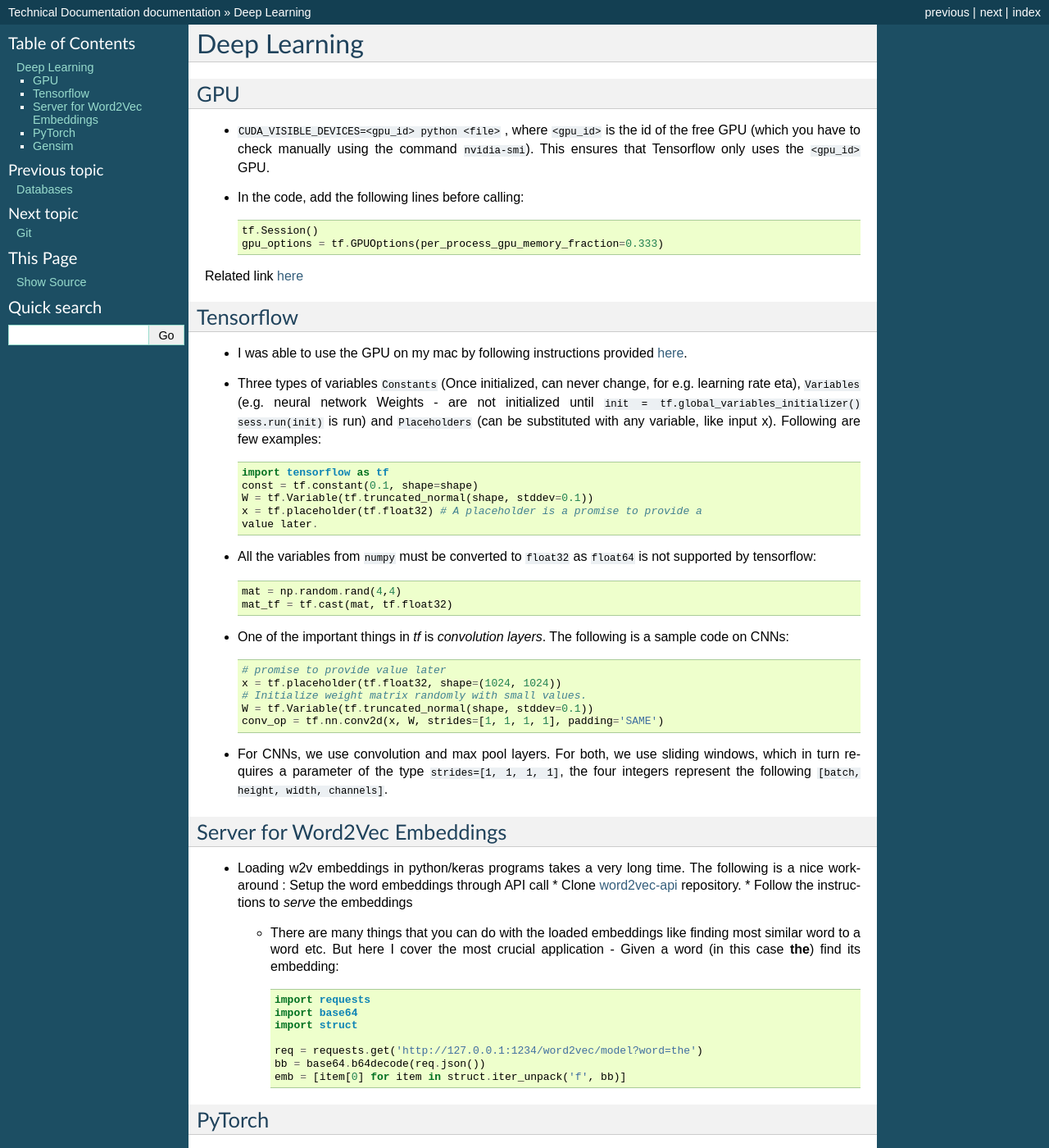
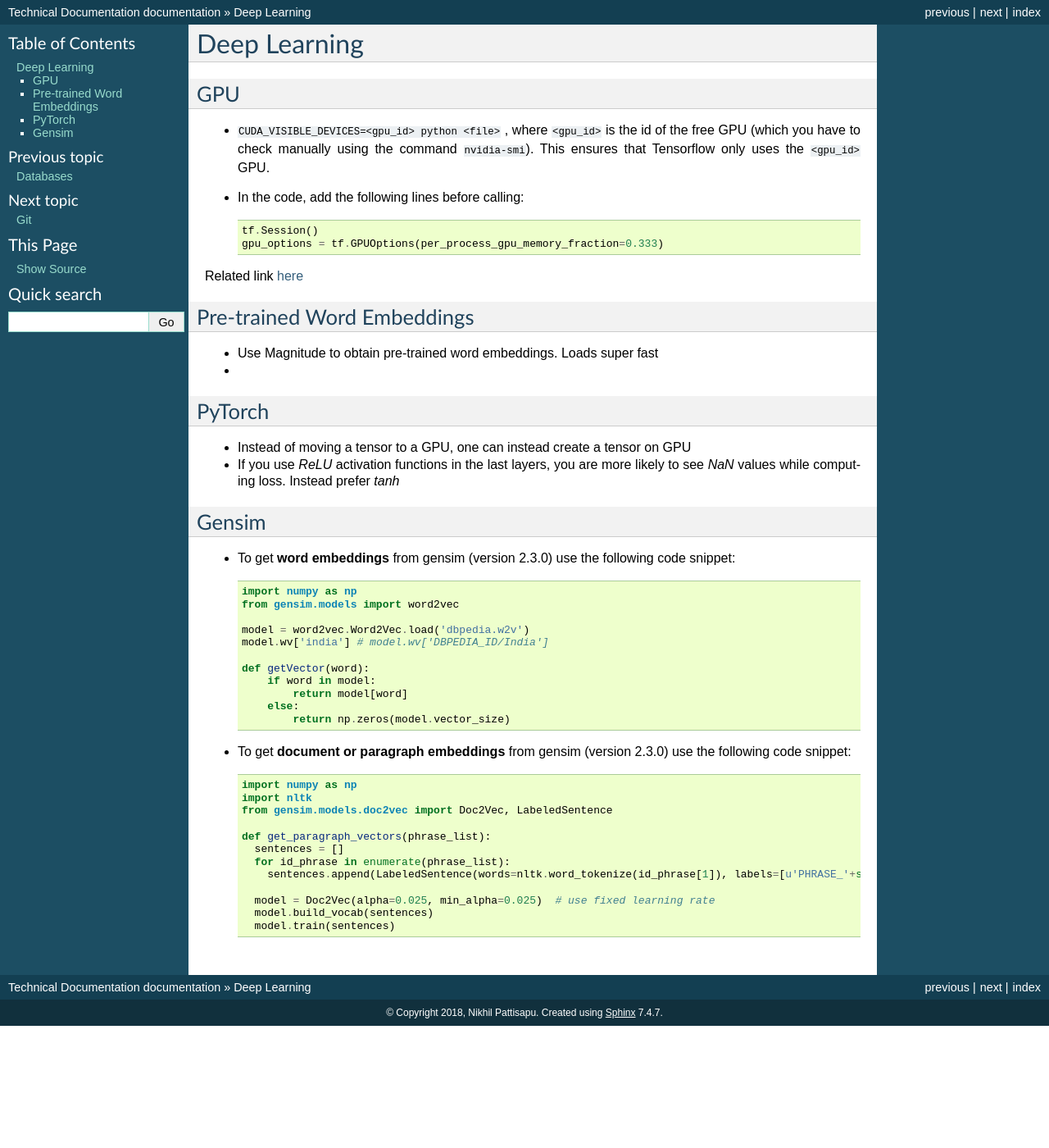
Before and after one commit to nikhilpriyatam/tech-doc, a Sphinx documentation site: the page built from docs/Deep-Learning.rst, in a window 1280 px wide and 1400 px high. Shown: the whole window at 82% size. Built offline with Sphinx 7.4.7, drawn with Linux system fonts in a browser that asks for light colours.

```diff
--- a/docs/Deep-Learning.rst
+++ b/docs/Deep-Learning.rst
@@ -18,65 +18,17 @@ Related link `here
 <https://stackoverflow.com/questions/34199233/how-to-prevent-tensorflow-from-allocating-the-totality-of-a-gpu-memory>`__
 
 
-Tensorflow
-----------
+Pre-trained Word Embeddings
+---------------------------
 
-* I was able to use the GPU on my mac by following instructions provided
-  `here <https://github.com/hughperkins/tf-coriander>`__.
-* Three types of variables :code:`Constants` (Once initialized, can never change, for
-  e.g. learning rate eta), :code:`Variables` (e.g. neural network Weights -
-  are not initialized until :code:`init = tf.global_variables_initializer()
-  sess.run(init)` is run) and :code:`Placeholders` (can be substituted with any
-  variable, like input x). Following are few examples::
-
-    import tensorflow as tf
-    const = tf.constant(0.1, shape=shape)
-    W = tf.Variable(tf.truncated_normal(shape, stddev=0.1))
-    x = tf.placeholder(tf.float32) # A placeholder is a promise to provide a
-    value later.
-
-* All the variables from :code:`numpy` must be converted to :code:`float32` as
-  :code:`float64` is not supported by tensorflow::
-
-    mat = np.random.rand(4,4)
-    mat_tf = tf.cast(mat, tf.float32)
-
-* One of the important things in `tf` is `convolution layers`. The following is
-  a sample code on CNNs::
-
-    # promise to provide value later
-    x = tf.placeholder(tf.float32, shape=(1024, 1024))
-    # Initialize weight matrix randomly with small values.
-    W = tf.Variable(tf.truncated_normal(shape, stddev=0.1))
-    conv_op = tf.nn.conv2d(x, W, strides=[1, 1, 1, 1], padding='SAME')
-
-* For CNNs, we use convolution and max pool layers. For both, we use sliding
-  windows, which in turn requires a parameter of the type :code:`strides=[1, 1, 1,
-  1]`, the four integers represent the following :code:`[batch, height, width, channels]`.
-
-Server for Word2Vec Embeddings
-------------------------------
-
-* Loading w2v embeddings in python/keras programs takes a very long time. The
-  following is a nice work-around : Setup the word embeddings through API call
-  * Clone `word2vec-api <https://github.com/3Top/word2vec-api>`_ repository.
-  * Follow the instructions to *serve* the embeddings
-
-  * There are many things that you can do with the loaded embeddings like
-    finding most similar word to a word etc. But here I cover the most crucial
-    application - Given a word (in this case **the**) find its embedding::
-
-      import requests
-      import base64
-      import struct
-
-      req = requests.get('http://127.0.0.1:1234/word2vec/model?word=the')
-      bb = base64.b64decode(req.json())
-      emb = [item[0] for item in struct.iter_unpack('f', bb)]
-
+* Use Magnitude to obtain pre-trained word embeddings. Loads super fast
+*
 
 PyTorch
 -------
+
+* Instead of moving a tensor to a GPU, one can instead create a tensor on GPU
+* If you use `ReLU` activation functions in the last layers, you are more likely to see `NaN` values while computing loss. Instead prefer `tanh`
 
 Gensim
 ------
--- a/docs/index.rst
+++ b/docs/index.rst
@@ -11,6 +11,7 @@ Topics
    How-to-create-this-site.rst
    Android.rst
    Apache-Server.rst
+   Best_Coding_Practices.rst
    Brat.rst
    DB-and-SQL.rst
    Deep-Learning.rst
```
Also changed, not shown: docs/Best_Coding_Practices.rst (added, +136 -0 lines).
